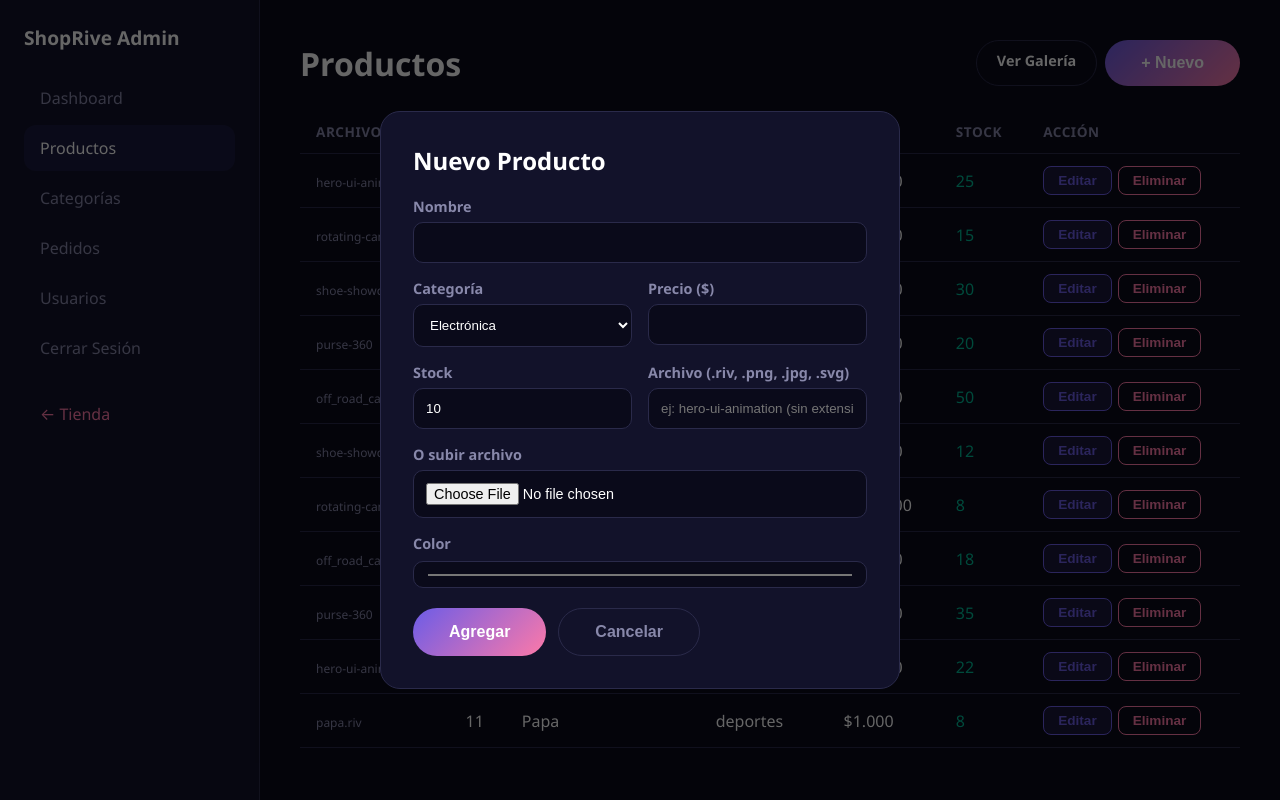
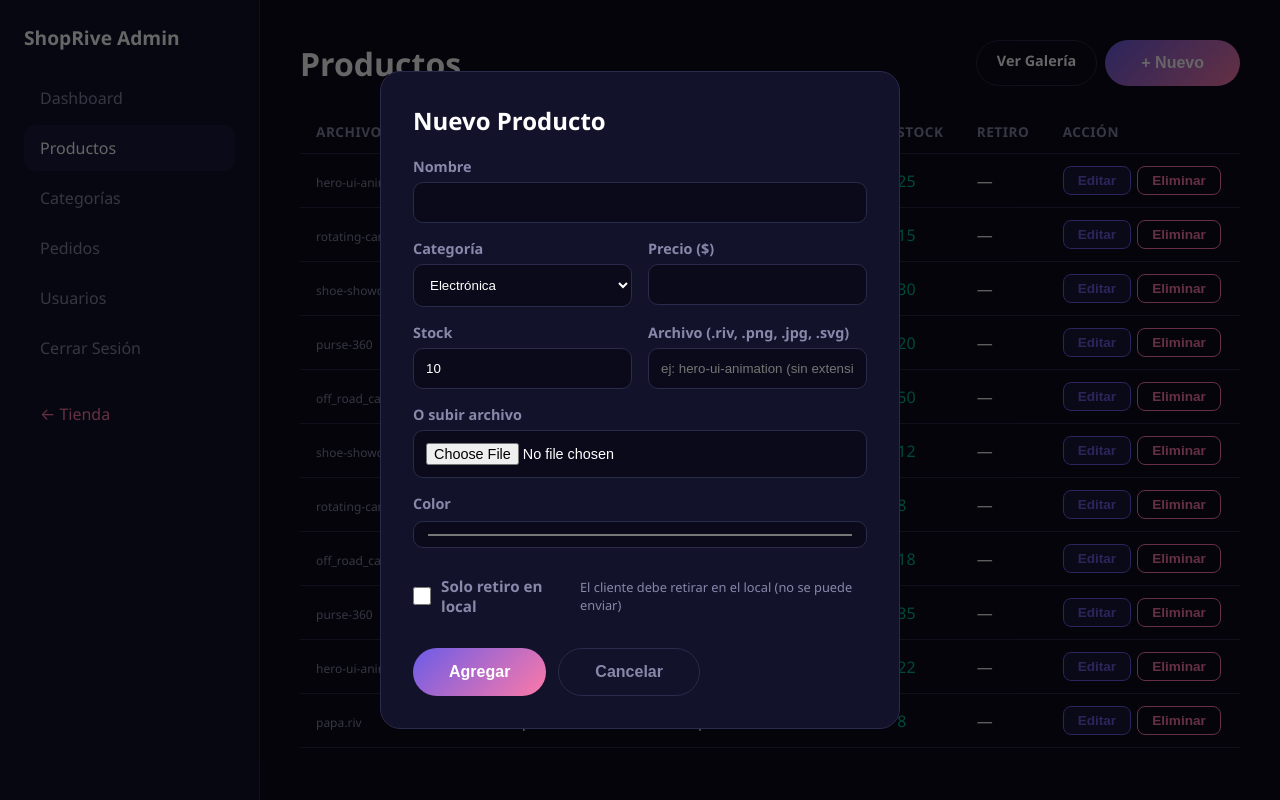
Before and after one commit to siliconvalleyar-oss/shop_rive_web, a PHP site: page /admin/productos.php in a window 1280 px wide, after a click on "+ Nuevo". Run offline with PHP 8.4, Linux system fonts and the light colour scheme; the visitor is signed in with stand-in values (Sample User, id 1).

Commit message:
v2.3.1: campo 'solo retiro en local' por producto

```diff
--- a/admin/productos.php
+++ b/admin/productos.php
@@ -27,8 +27,9 @@ if ($_SERVER['REQUEST_METHOD'] === 'POST') {
     if ($action === 'add') {
         $uploaded = handleFileUpload('archivo_imagen', $uploadDir);
         $archivo = $uploaded ?: ($_POST['riv_file'] ?: 'car');
-        $stmt = $pdo->prepare("INSERT INTO productos (nombre, categoria, precio, stock, riv_file, color) VALUES (?, ?, ?, ?, ?, ?)");
-        $stmt->execute([$_POST['nombre'], $_POST['categoria'], $_POST['precio'], $_POST['stock'] ?: 0, $archivo, $_POST['color']]);
+        $soloRetiro = isset($_POST['solo_retiro']) ? 1 : 0;
+        $stmt = $pdo->prepare("INSERT INTO productos (nombre, categoria, precio, stock, riv_file, color, solo_retiro) VALUES (?, ?, ?, ?, ?, ?, ?)");
+        $stmt->execute([$_POST['nombre'], $_POST['categoria'], $_POST['precio'], $_POST['stock'] ?: 0, $archivo, $_POST['color'], $soloRetiro]);
     } elseif ($action === 'edit' && isset($_POST['id'])) {
         if ($_FILES['archivo_imagen']['error'] === UPLOAD_ERR_OK) {
             $uploaded = handleFileUpload('archivo_imagen', $uploadDir);
@@ -36,8 +37,9 @@ if ($_SERVER['REQUEST_METHOD'] === 'POST') {
         } else {
             $archivo = $_POST['riv_file'] ?: 'car';
         }
-        $stmt = $pdo->prepare("UPDATE productos SET nombre=?, categoria=?, precio=?, stock=?, riv_file=?, color=? WHERE id=?");
-        $stmt->execute([$_POST['nombre'], $_POST['categoria'], $_POST['precio'], $_POST['stock'] ?: 0, $archivo, $_POST['color'], $_POST['id']]);
+        $soloRetiro = isset($_POST['solo_retiro']) ? 1 : 0;
+        $stmt = $pdo->prepare("UPDATE productos SET nombre=?, categoria=?, precio=?, stock=?, riv_file=?, color=?, solo_retiro=? WHERE id=?");
+        $stmt->execute([$_POST['nombre'], $_POST['categoria'], $_POST['precio'], $_POST['stock'] ?: 0, $archivo, $_POST['color'], $soloRetiro, $_POST['id']]);
     } elseif ($action === 'delete' && isset($_POST['id'])) {
         $pdo->prepare("DELETE FROM productos WHERE id = ?")->execute([$_POST['id']]);
     }
@@ -115,7 +117,7 @@ $productos = $pdo->query("SELECT * FROM productos ORDER BY id")->fetchAll();
       </div>
       <table>
         <tr>
-          <th>Archivo</th><th>ID</th><th>Nombre</th><th>Categoría</th><th>Precio</th><th>Stock</th><th>Acción</th>
+          <th>Archivo</th><th>ID</th><th>Nombre</th><th>Categoría</th><th>Precio</th><th>Stock</th><th>Retiro</th><th>Acción</th>
         </tr>
         <?php foreach ($productos as $p):
           $archivo = $p['riv_file'] ?? '';
@@ -139,6 +141,7 @@ $productos = $pdo->query("SELECT * FROM productos ORDER BY id")->fetchAll();
           <td><?= $p['categoria'] ?></td>
           <td>$<?= number_format($p['precio'], 0, ',', '.') ?></td>
           <td class="<?= ($p['stock'] ?? 0) <= 5 ? 'stock-low' : 'stock-ok' ?>"><?= (int)($p['stock'] ?? 0) ?></td>
+          <td><?= !empty($p['solo_retiro']) ? '🏪 Sí' : '—' ?></td>
           <td>
             <div class="actions">
               <button class="btn-sm btn-edit" onclick="editProduct(<?= htmlspecialchars(json_encode($p)) ?>)">Editar</button>
@@ -201,6 +204,13 @@ $productos = $pdo->query("SELECT * FROM productos ORDER BY id")->fetchAll();
           <label>Color</label>
           <input type="color" name="color" id="edit-color">
         </div>
+        <div class="form-group" style="display:flex;align-items:center;gap:12px;padding:12px 0;">
+          <label style="margin:0;cursor:pointer;display:flex;align-items:center;gap:10px;">
+            <input type="checkbox" name="solo_retiro" id="edit-solo-retiro" value="1" style="width:20px;height:20px;accent-color:var(--primary);cursor:pointer;">
+            <span style="font-weight:600;font-size:0.95rem;">Solo retiro en local</span>
+          </label>
+          <span style="font-size:0.8rem;color:var(--text-muted);">El cliente debe retirar en el local (no se puede enviar)</span>
+        </div>
         <div style="display:flex;gap:12px;margin-top:20px;">
           <button class="btn-primary" type="submit">Guardar Cambios</button>
           <button class="btn-primary" type="button" onclick="document.getElementById('edit-overlay').classList.remove('open')" style="background:transparent;border:1px solid var(--border);color:var(--text-muted);">Cancelar</button>
@@ -252,6 +262,13 @@ $productos = $pdo->query("SELECT * FROM productos ORDER BY id")->fetchAll();
           <label>Color</label>
           <input type="color" name="color" value="#6c5ce7">
         </div>
+        <div class="form-group" style="display:flex;align-items:center;gap:12px;padding:12px 0;">
+          <label style="margin:0;cursor:pointer;display:flex;align-items:center;gap:10px;">
+            <input type="checkbox" name="solo_retiro" value="1" style="width:20px;height:20px;accent-color:var(--primary);cursor:pointer;">
+            <span style="font-weight:600;font-size:0.95rem;">Solo retiro en local</span>
+          </label>
+          <span style="font-size:0.8rem;color:var(--text-muted);">El cliente debe retirar en el local (no se puede enviar)</span>
+        </div>
         <div style="display:flex;gap:12px;margin-top:20px;">
           <button class="btn-primary" type="submit">Agregar</button>
           <button class="btn-primary" type="button" onclick="document.getElementById('add-overlay').classList.remove('open')" style="background:transparent;border:1px solid var(--border);color:var(--text-muted);">Cancelar</button>
@@ -269,6 +286,7 @@ $productos = $pdo->query("SELECT * FROM productos ORDER BY id")->fetchAll();
       document.getElementById('edit-stock').value = p.stock || 0;
       document.getElementById('edit-riv').value = p.riv_file || '';
       document.getElementById('edit-color').value = p.color || '#6c5ce7';
+      document.getElementById('edit-solo-retiro').checked = p.solo_retiro == 1;
       // Preview
       const preview = document.getElementById('edit-preview');
       const f = p.riv_file || '';
--- a/data/productos.json
+++ b/data/productos.json
@@ -6,7 +6,8 @@
         "precio": 45000,
         "riv_file": "hero-ui-animation",
         "color": "#6c5ce7",
-        "stock": 25
+        "stock": 25,
+        "solo_retiro": 0
     },
     {
         "id": 2,
@@ -15,7 +16,8 @@
         "precio": 65000,
         "riv_file": "rotating-can",
         "color": "#fd79a8",
-        "stock": 15
+        "stock": 15,
+        "solo_retiro": 0
     },
     {
         "id": 3,
@@ -24,7 +26,8 @@
         "precio": 52000,
         "riv_file": "shoe-showcase",
         "color": "#00b894",
-        "stock": 30
+        "stock": 30,
+        "solo_retiro": 0
     },
     {
         "id": 4,
@@ -33,16 +36,18 @@
         "precio": 38000,
         "riv_file": "purse-360",
         "color": "#fdcb6e",
-        "stock": 20
+        "stock": 20,
+        "solo_retiro": 0
     },
     {
         "id": 5,
-        "nombre": "L\u00e1mpara LED",
+        "nombre": "Lámpara LED",
         "categoria": "hogar",
         "precio": 18000,
         "riv_file": "off_road_car_0_6",
         "color": "#e17055",
-        "stock": 50
+        "stock": 50,
+        "solo_retiro": 0
     },
     {
         "id": 6,
@@ -51,7 +56,8 @@
         "precio": 78000,
         "riv_file": "shoe-showcase",
         "color": "#00cec9",
-        "stock": 12
+        "stock": 12,
+        "solo_retiro": 0
     },
     {
         "id": 7,
@@ -60,7 +66,8 @@
         "precio": 120000,
         "riv_file": "rotating-can",
         "color": "#a29bfe",
-        "stock": 8
+        "stock": 8,
+        "solo_retiro": 0
     },
     {
         "id": 8,
@@ -69,7 +76,8 @@
         "precio": 35000,
         "riv_file": "off_road_car_0_6",
         "color": "#fab1a0",
-        "stock": 18
+        "stock": 18,
+        "solo_retiro": 0
     },
     {
         "id": 9,
@@ -78,16 +86,18 @@
         "precio": 22000,
         "riv_file": "purse-360",
         "color": "#6c5ce7",
-        "stock": 35
+        "stock": 35,
+        "solo_retiro": 0
     },
     {
         "id": 10,
-        "nombre": "Parlante Port\u00e1til",
+        "nombre": "Parlante Portátil",
         "categoria": "electronica",
         "precio": 32000,
         "riv_file": "hero-ui-animation",
         "color": "#fd79a8",
-        "stock": 22
+        "stock": 22,
+        "solo_retiro": 0
     },
     {
         "nombre": "Papa",
@@ -96,6 +106,7 @@
         "stock": "8",
         "riv_file": "papa.riv",
         "color": "#6c5ce7",
-        "id": 11
+        "id": 11,
+        "solo_retiro": 0
     }
 ]
--- a/index.html
+++ b/index.html
@@ -265,6 +265,9 @@
               </select>
             </div>
           </div>
+          <div id="solo-retiro-notice" style="display:none;background:rgba(253,121,168,0.12);border:1px solid var(--accent);border-radius:12px;padding:12px 16px;margin-bottom:12px;font-size:0.9rem;color:var(--accent);font-weight:600;">
+            Este producto solo está disponible para retiro en local
+          </div>
           <div class="payment-row">
             <div class="payment-field" style="grid-column:1/-1;">
               <label>Forma de envío</label>
--- a/index.php
+++ b/index.php
@@ -274,6 +274,9 @@
               </select>
             </div>
           </div>
+          <div id="solo-retiro-notice" style="display:none;background:rgba(253,121,168,0.12);border:1px solid var(--accent);border-radius:12px;padding:12px 16px;margin-bottom:12px;font-size:0.9rem;color:var(--accent);font-weight:600;">
+            Este producto solo está disponible para retiro en local
+          </div>
           <div class="payment-row">
             <div class="payment-field" style="grid-column:1/-1;">
               <label>Forma de envío</label>
```
Also changed, not shown: api/checkout.php (+13 -0 lines), api/products.php (+11 -11 lines), js/main.js (+41 -15 lines), scripts/setup_db.php (+11 -11 lines), 1 other file.
